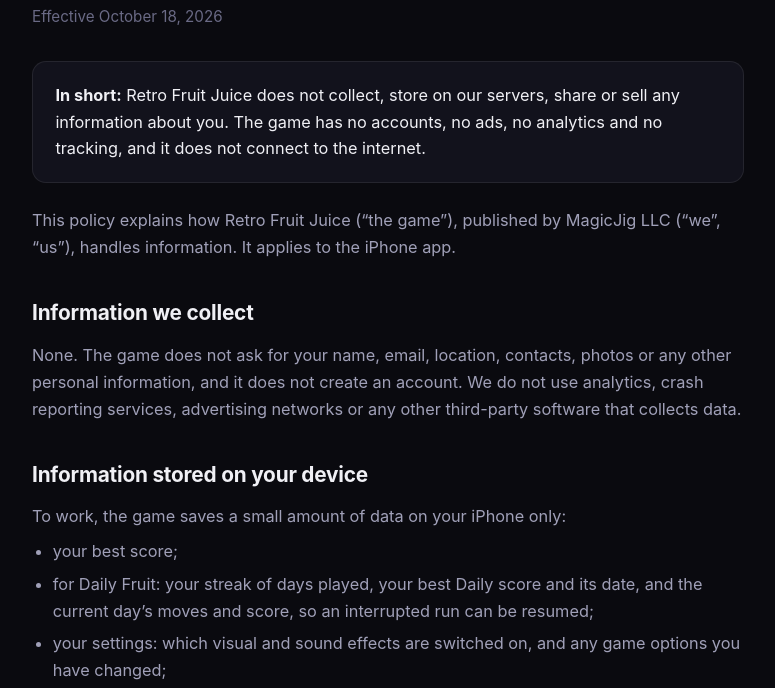
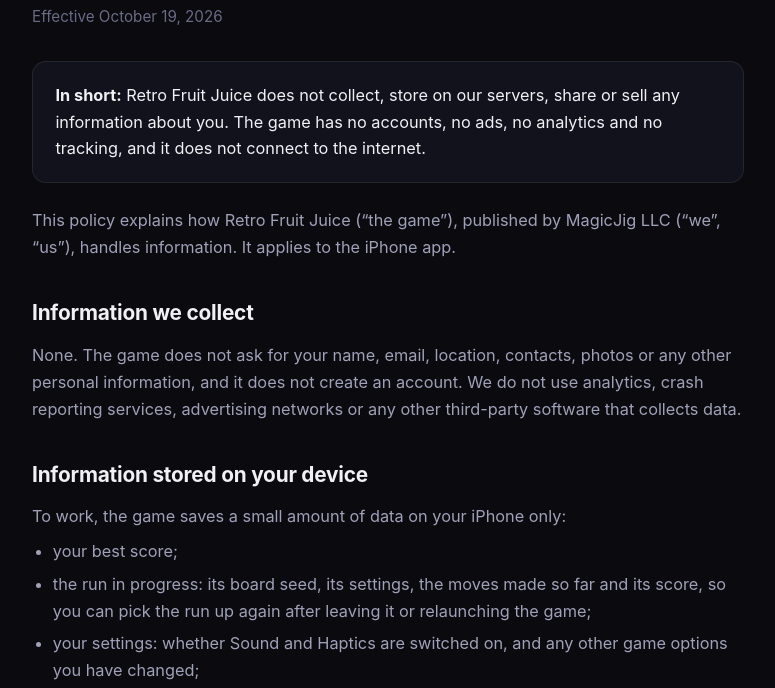
Before and after one commit to gitsmash/magicjigstudio, a plain HTML site: page retrofruitjuice/privacy/index.html in a window 1280 px wide. Shown: the part 112-800 px from the top of the page, without its empty margins (252-1027 px from the left). Drawn offline with Linux system fonts and the light colour scheme.

Commit message:
docs(retrofruitjuice): list the saved run in place of Daily Fruit data
Daily Fruit was dropped before launch. The privacy page now lists the run
in progress (board seed, settings, moves so far and score) and the Sound
and Haptics switches as the data kept on the device.

```diff
--- a/retrofruitjuice/privacy/index.html
+++ b/retrofruitjuice/privacy/index.html
@@ -21,7 +21,7 @@
 
   <main class="container">
     <h1 class="page-title">Retro Fruit Juice Privacy Policy</h1>
-    <p class="updated">Effective October 18, 2026</p>
+    <p class="updated">Effective October 19, 2026</p>
 
     <div class="callout">
       <p><strong>In short:</strong> Retro Fruit Juice does not collect, store on our servers, share or sell any information about you. The game has no accounts, no ads, no analytics and no tracking, and it does not connect to the internet.</p>
@@ -43,8 +43,8 @@
     <p>To work, the game saves a small amount of data on your iPhone only:</p>
     <ul>
       <li>your best score;</li>
-      <li>for Daily Fruit: your streak of days played, your best Daily score and its date, and the current day’s moves and score, so an interrupted run can be resumed;</li>
-      <li>your settings: which visual and sound effects are switched on, and any game options you have changed;</li>
+      <li>the run in progress: its board seed, its settings, the moves made so far and its score, so you can pick the run up again after leaving it or relaunching the game;</li>
+      <li>your settings: whether Sound and Haptics are switched on, and any other game options you have changed;</li>
       <li>whether you have seen the How to Play screen.</li>
     </ul>
     <p>
```
